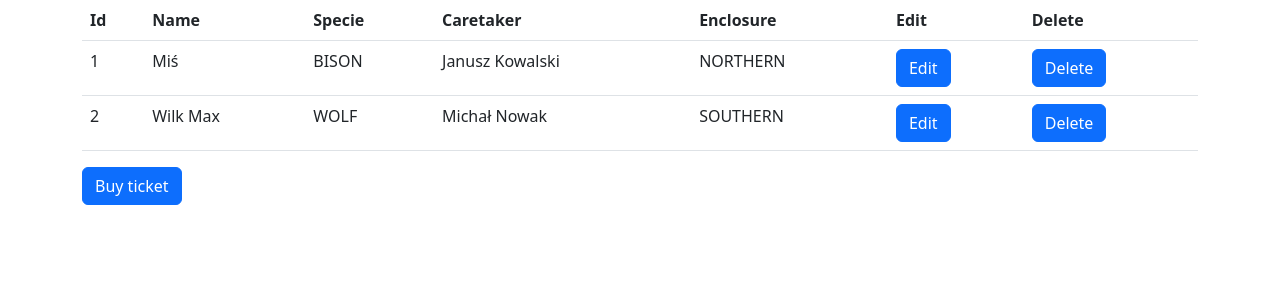
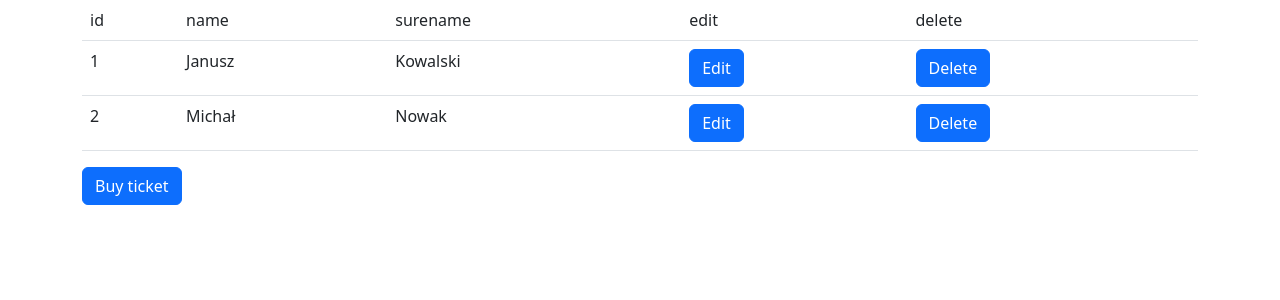
Before and after one commit to davidcybulsky/BDD, a React (Create React App) app in the folder client/: page / in a window 1280 px wide. Shown: the top 300 px of the page. Built offline with nearby package versions, Linux system fonts and the light colour scheme.

Commit message:
Adding caretaker table

```diff
--- a/client/src/page/home/Home.tsx
+++ b/client/src/page/home/Home.tsx
@@ -2,18 +2,21 @@ import { useState} from 'react'
 import { Button } from 'react-bootstrap'
 import { AnimalListType } from '../../shared/lib/types'
 import AnimalTable from '../../shared/component/table/AnimalTable'
-import { animalList } from '../../util/util'
+import { animalList, caretakers } from '../../util/util'
 import TicketModal from '../../shared/component/modal/TicketModal'
+import CaretakerTable from '../../shared/component/table/CaretakerTable'
 
 const Home = () => {
     const animals = animalList;
+    const caretakerList = caretakers;
     const [toggleModal, setToggleModal] = useState<boolean>(false);
     const handleBuyTicket = () => {
         setToggleModal(true);
     }
     return (
         <>
-            <AnimalTable animalList={animals} isAdmin={true}/>
+            <CaretakerTable caretakerList={caretakerList}/>
+            {/* <AnimalTable animalList={animals} isAdmin={true}/> */}
             <Button onClick={handleBuyTicket}>Buy ticket</Button>
             <TicketModal toggleModal={toggleModal} handleModalHide={() => setToggleModal(false)}/>
         </>
--- a/client/src/page/login/Login.tsx
+++ b/client/src/page/login/Login.tsx
@@ -3,8 +3,8 @@ import React, { useState } from 'react'
 import { Form, FormGroup, Button, FloatingLabel, Container, Row, Col } from 'react-bootstrap'
 import { initUser } from '../../util/util'
 import { UserType } from '../../shared/lib/types';
-import LoginGroup from '../../shared/component/formcomponent/LoginGroup'
-import PasswordGroup from '../../shared/component/formcomponent/PasswordGroup'
+import LoginGroup from '../../shared/component/formcomponent/login/LoginGroup'
+import PasswordGroup from '../../shared/component/formcomponent/login/PasswordGroup'
 import "./login.css"
 
 const Login = () => {
--- a/client/src/page/register/Register.tsx
+++ b/client/src/page/register/Register.tsx
@@ -2,9 +2,9 @@ import { useState } from 'react'
 import { Form, FormGroup, Button, FloatingLabel, Container, Row, Col } from 'react-bootstrap'
 import { initUser } from '../../util/util'
 import { UserType } from '../../shared/lib/types'
-import LoginGroup from '../../shared/component/formcomponent/LoginGroup'
-import PasswordGroup from '../../shared/component/formcomponent/PasswordGroup'
-import EmailGroup from '../../shared/component/formcomponent/EmailGroup'
+import LoginGroup from '../../shared/component/formcomponent/login/LoginGroup'
+import PasswordGroup from '../../shared/component/formcomponent/login/PasswordGroup'
+import EmailGroup from '../../shared/component/formcomponent/login/EmailGroup'
 
 const Register = () => {
   const [user ,setUser] = useState<UserType>(initUser);
--- a/client/src/shared/component/formcomponent/EncloserGroup.tsx
+++ b/client/src/shared/component/formcomponent/animal/EncloserGroup.tsx
@@ -1,6 +1,6 @@
 import React, { useState } from 'react'
 import { Form } from "react-bootstrap"
-import { safari } from '../../../util/util'
+import { safari } from '../../../../util/util'
 
 type EncloserGroupType = {
     handlePickSafari : (value : string) => void
--- a/client/src/shared/component/modal/TicketModal.tsx
+++ b/client/src/shared/component/modal/TicketModal.tsx
@@ -1,7 +1,7 @@
 import React, { useState } from 'react'
 import { Container,Modal, Form, Button, Col, Row, Stack} from 'react-bootstrap'
-import DateGroup from '../formcomponent/DateGroup';
-import EncloserGroup from '../formcomponent/EncloserGroup';
+import DateGroup from '../formcomponent/ticket/DateGroup';
+import EncloserGroup from '../formcomponent/animal/EncloserGroup';
 import { TicketDataType } from '../../lib/types';
 import { initTicketData } from '../../../util/util';
 
--- /dev/null
+++ b/client/src/shared/component/table/CaretakerTable.tsx
@@ -0,0 +1,59 @@
+import React from 'react'
+import { Table, Button } from "react-bootstrap";
+import { CaretakerListType, CaretakerType } from '../../lib/types';
+
+type CaretakerTableType = {
+    caretakerList : CaretakerListType
+}
+
+const CaretakerTable = ({ caretakerList } : CaretakerTableType) => {
+
+    const handleCaretakerOnEdit = (caretaker : CaretakerType) => {
+
+    }
+    const handleCaretakerOnDelete = (caretaker : CaretakerType) => {
+
+    }
+    return (
+        <Table>
+            <thead>
+                <tr>
+                    <td>id</td>
+                    <td>name</td>
+                    <td>surename</td>
+                    <td>edit</td>
+                    <td>delete</td>
+                </tr>
+            </thead>
+            <tbody>
+                {
+                    caretakerList.map((caretaker, index) => (
+                        <tr>
+                            {
+                                (Object.keys(caretaker) as Array<keyof CaretakerType>).map((key : keyof CaretakerType) => (
+                                    <td key={key}>{caretaker[key]}</td>
+                                ))
+                            }
+                            {
+                                <>
+                                    <td>
+                                        <Button onClick={() => handleCaretakerOnEdit(caretaker)}>
+                                            Edit
+                                        </Button>
+                                    </td>
+                                    <td>
+                                        <Button onClick={() => handleCaretakerOnDelete(caretaker)}>
+                                            Delete
+                                        </Button>
+                                    </td>
+                                </>
+                            }
+                        </tr>
+                    ))
+                }
+            </tbody>
+        </Table>
+    )
+}
+
+export default CaretakerTable
--- a/client/src/util/util.ts
+++ b/client/src/util/util.ts
@@ -39,10 +39,12 @@ export const safari = ["NORTHERN", "SOUTHERN", "EASTERN", "WESTERN"];
 export const species = ["DUCK", "BISON", "WOLF", "EAGLE","MOOSE"];
 export const caretakers = [
     {
+        "id" : 1,
         "name" : "Janusz",
         "surename" : "Kowalski",
     },
     {
+        "id" : 2,
         "name" : "Michał",
         "surename" : "Nowak"
     }
```
Also changed, not shown: client/src/shared/lib/types.ts (+11 -0 lines), client/src/shared/component/formcomponent/login/EmailGroup.tsx (renamed from client/src/shared/component/formcomponent/EmailGroup.tsx), client/src/shared/component/formcomponent/login/LoginGroup.tsx (renamed from client/src/shared/component/formcomponent/LoginGroup.tsx), client/src/shared/component/formcomponent/login/PasswordGroup.tsx (renamed from client/src/shared/component/formcomponent/PasswordGroup.tsx), client/src/shared/component/formcomponent/ticket/DateGroup.tsx (renamed from client/src/shared/component/formcomponent/DateGroup.tsx).
